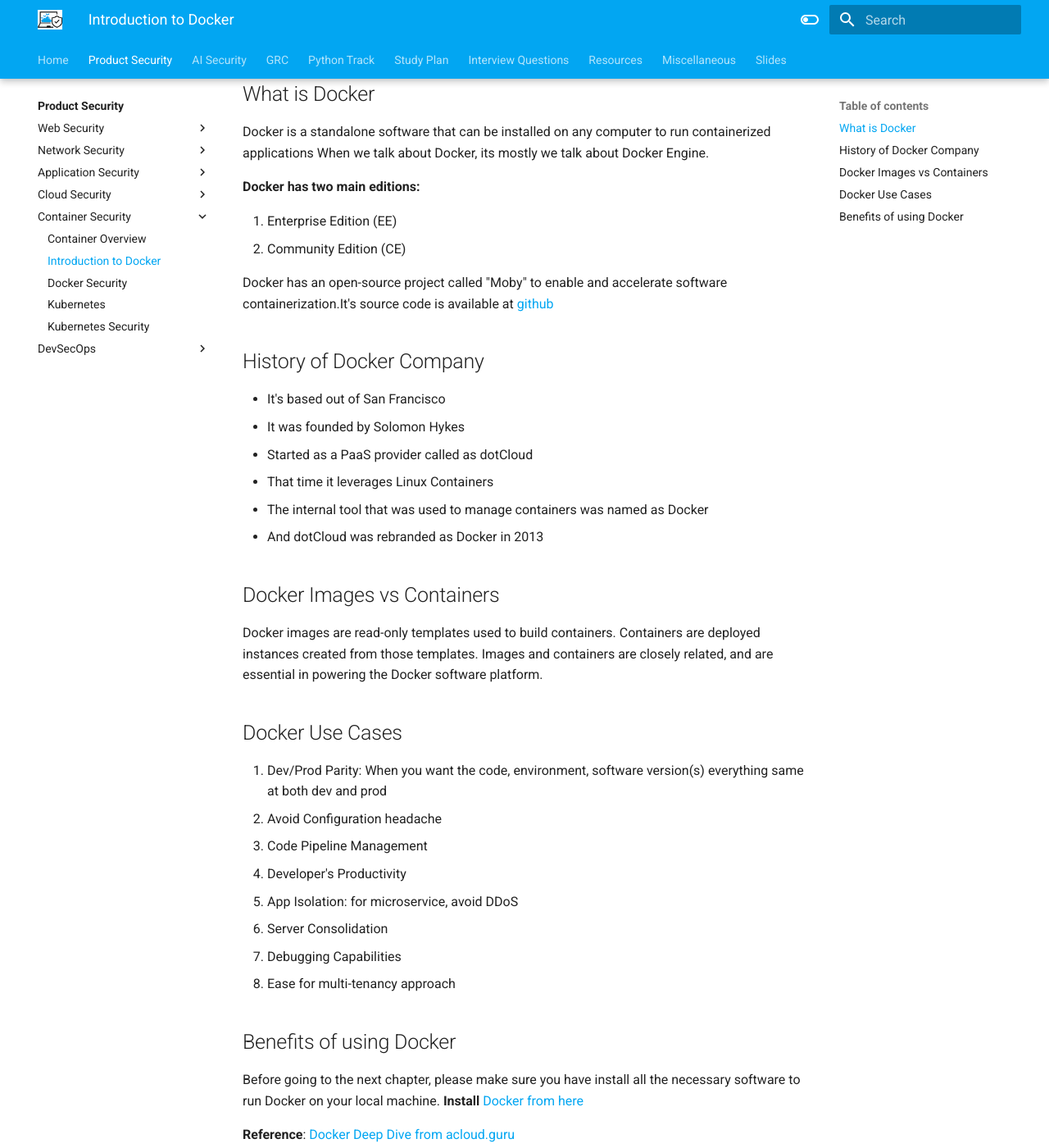
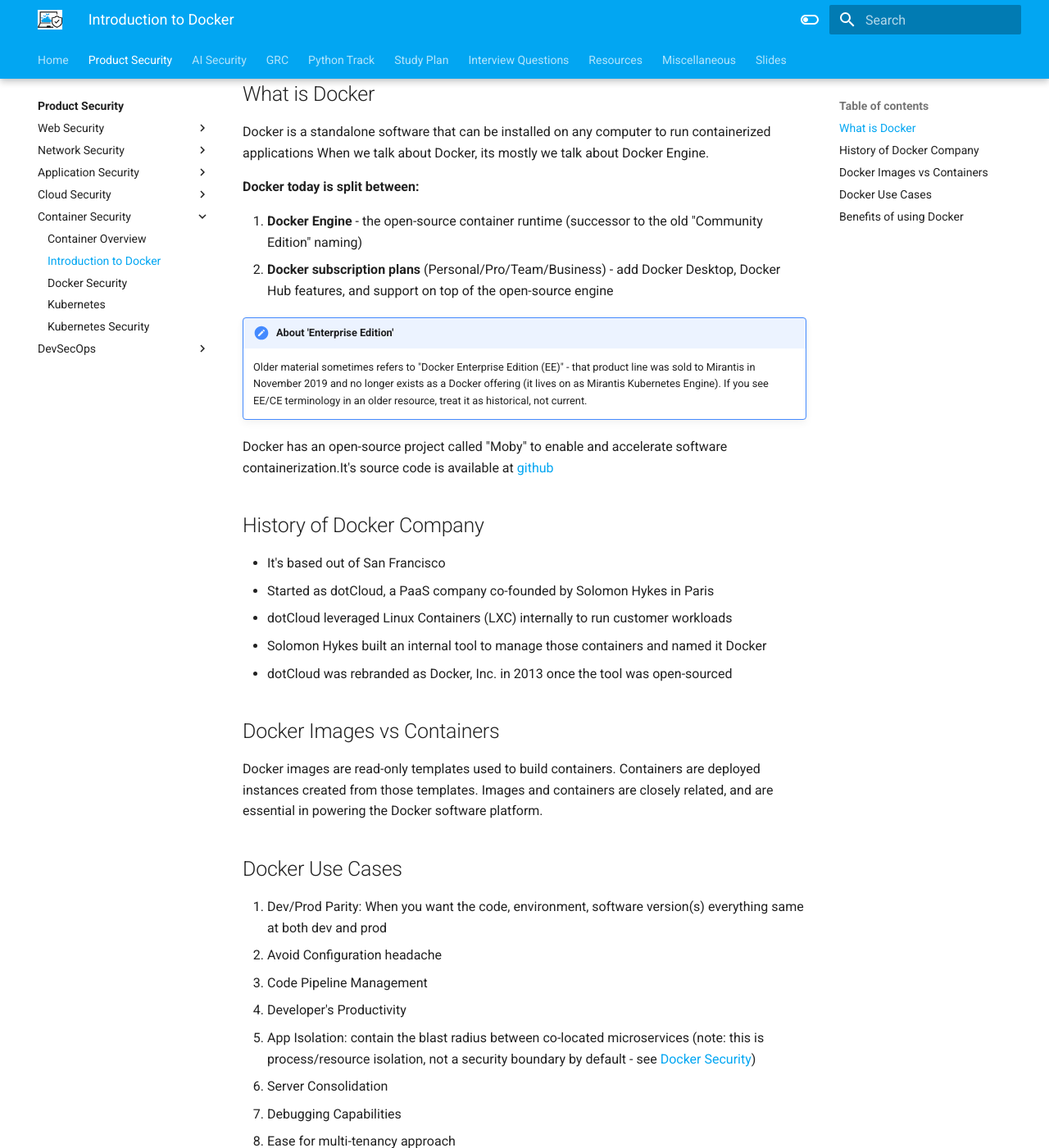
Before and after one commit to jassics/CybercloudLearning, an MkDocs documentation site: the page built from docs/product-security/container-security/docker-introduction.md, in a window 1280 px wide and 1400 px high, scrolled down 565 px. Shown: the whole window at 82% size. Built offline with MkDocs 1.6.1 and Material for MkDocs 9.7.7, drawn with Linux system fonts in a browser that asks for light colours.

Commit message:
Fix accuracy issues found in content review: Docker history, Argon2
Docker Enterprise Edition was sold to Mirantis in 2019 and no longer
exists - replace the outdated EE/CE framing with current Docker Engine
vs. subscription-plan terminology. Fix the claim that container
isolation mitigates DDoS (it doesn't - that's a network/resource
exhaustion attack, unrelated to process isolation). Clarify that
Argon2id is the OWASP-recommended variant of the Argon2 family that
won the Password Hashing Competition, not itself "the PHC winner."

Co-Authored-By: Claude Sonnet 5 <noreply@anthropic.com>

```diff
--- a/docs/product-security/container-security/docker-introduction.md
+++ b/docs/product-security/container-security/docker-introduction.md
@@ -6,20 +6,22 @@
 Docker is a standalone software that can be installed on any computer to run containerized applications
 When we talk about Docker, its mostly we talk about Docker Engine.
 
-**Docker has two main editions:**
+**Docker today is split between:**
 
-1. Enterprise Edition (EE)
-2. Community Edition (CE)
+1. **Docker Engine** - the open-source container runtime (successor to the old "Community Edition" naming)
+2. **Docker subscription plans** (Personal/Pro/Team/Business) - add Docker Desktop, Docker Hub features, and support on top of the open-source engine
+
+!!! note "About 'Enterprise Edition'"
+    Older material sometimes refers to "Docker Enterprise Edition (EE)" - that product line was sold to Mirantis in November 2019 and no longer exists as a Docker offering (it lives on as Mirantis Kubernetes Engine). If you see EE/CE terminology in an older resource, treat it as historical, not current.
 
 Docker has an open-source project called "Moby"  to enable and accelerate software containerization.It's source code is available at [github](https://github.com/moby/moby "moby project")
 
 ## History of Docker Company
 - It's based out of San Francisco
-- It was founded by Solomon Hykes
-- Started as a PaaS provider called as dotCloud
-- That time it leverages Linux Containers
-- The internal tool that was used to manage containers was named as Docker
-- And dotCloud was rebranded as Docker in 2013
+- Started as dotCloud, a PaaS company co-founded by Solomon Hykes in Paris
+- dotCloud leveraged Linux Containers (LXC) internally to run customer workloads
+- Solomon Hykes built an internal tool to manage those containers and named it Docker
+- dotCloud was rebranded as Docker, Inc. in 2013 once the tool was open-sourced
 
 ## Docker Images vs Containers
 Docker images are read-only templates used to build containers. Containers are deployed instances created from those templates. Images and containers are closely related, and are essential in powering the Docker software platform.
@@ -29,7 +31,7 @@ Docker images are read-only templates used to build containers. Containers are d
 2. Avoid Configuration headache
 3. Code Pipeline Management
 4. Developer's Productivity
-5. App Isolation: for microservice, avoid DDoS
+5. App Isolation: contain the blast radius between co-located microservices (note: this is process/resource isolation, not a security boundary by default - see [Docker Security](docker-security.md))
 6. Server Consolidation
 7. Debugging Capabilities
 8. Ease for multi-tenancy approach
```
Also changed, not shown: docs/product-security/application-security/cryptography.md (+1 -1 lines).
